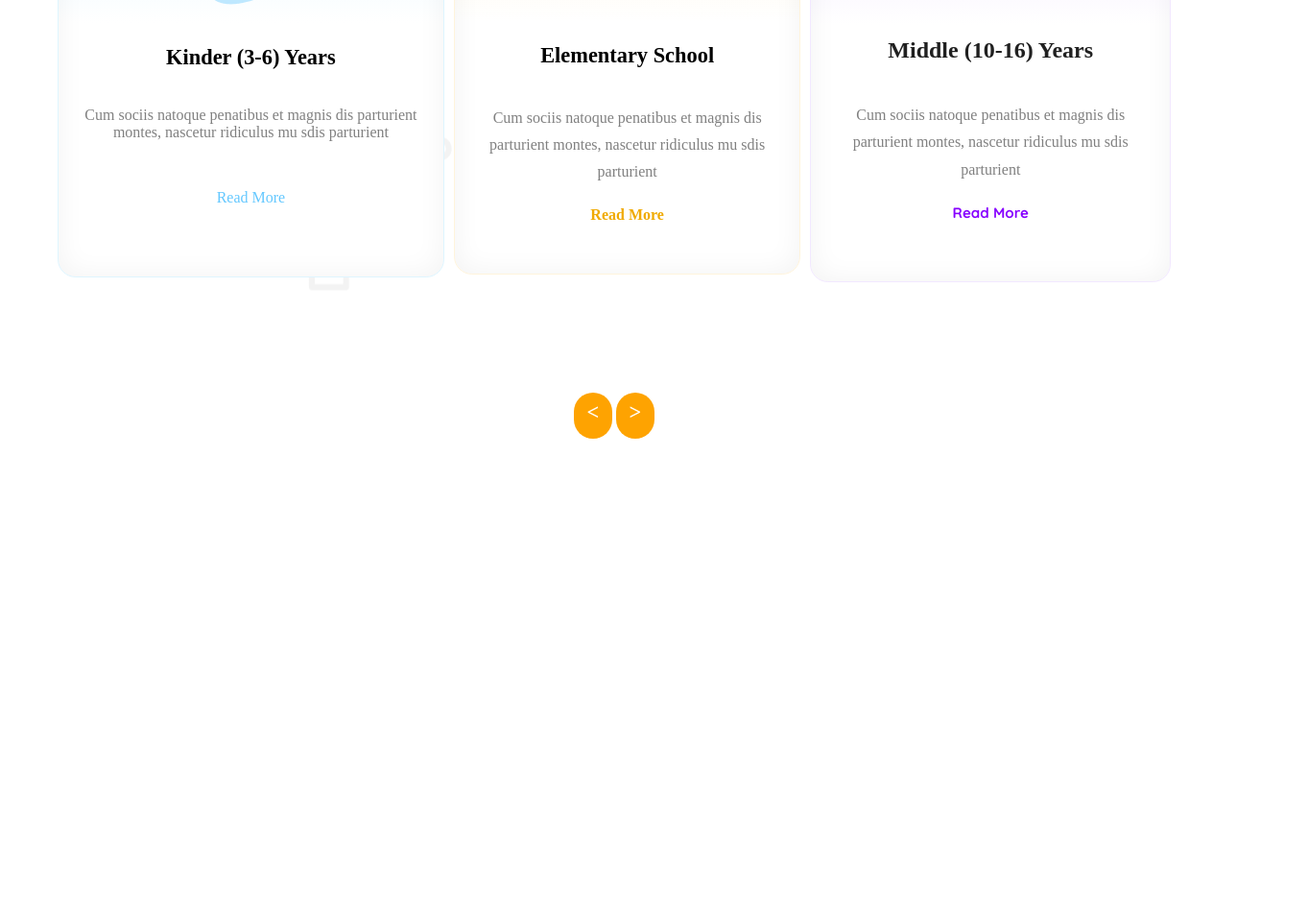
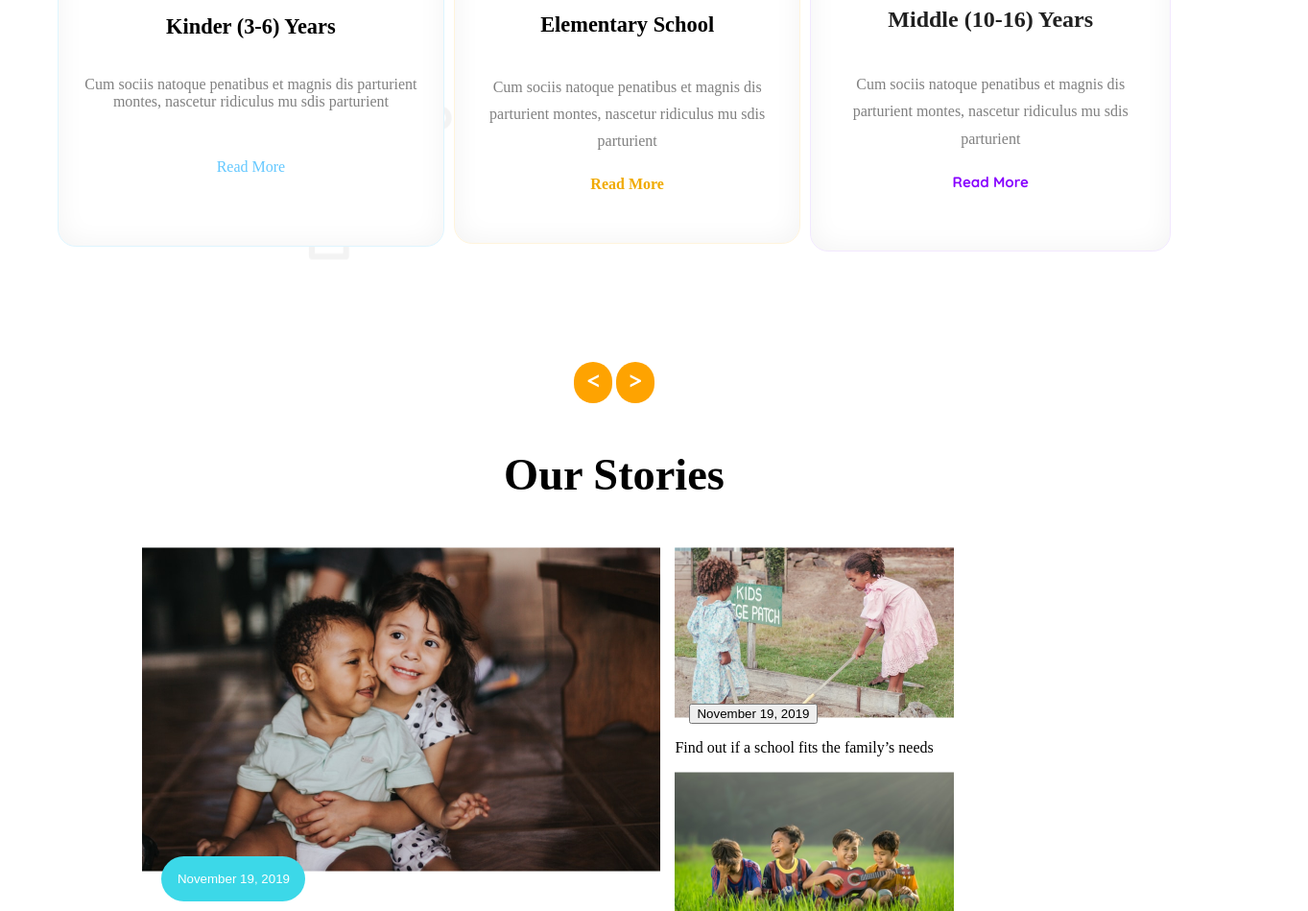
Before and after one commit to Minhaz-miraz/kids-school, a plain HTML site: page index.html in a window 1280 px wide. Shown: the part 1041-1990 px from the top of the page at 96% size, 1363 px wide, since content can reach past the window. Before the commit the page ends 1506 px from the top, so only its background shows below. Drawn offline with Linux system fonts and the light colour scheme.

Commit message:
margin updated

```diff
--- a/index.html
+++ b/index.html
@@ -7,8 +7,8 @@
     <link rel="stylesheet" href="./styles/style.css">
 </head>
 <body>
-    <header>
-        <nav>
+    <div class="topper">
+         <nav class="school-nav">
             <div class="school">
                 <img src="./assets/logo.png" alt="">
                 <h3 class="schltex">SCHOOL</h3>
@@ -22,16 +22,15 @@
             </div>
             <div class="bn-contact">Contact</div>
         </nav>
-    </header>
+
         <!-- banner -->
-    <main>
-        <section>
-            <div class="banner">
+        <div class="banner">
 
-                <div class="banner-title">
-                    <h1 class="banner-heading"><span class="empowering">Empowring</span> <br>
+            <div class="banner-title">
+                <h1 class="banner-heading"><span class="empowering">Empowring</span> <br>
                         students from small <br> age
-                         <span class="twrdsvission">towards vision</span></h1>
+                    <span class="twrdsvission">towards vision</span></h1>
+
 
                     <p class="banner-desc">With the courage, Confidence, Creativity and Compassion to make <br> their Unique Contribution in a Diverse and Dynamic World.</p>
                     <button class="btn-banner">Enroll Now</button>
@@ -41,7 +40,7 @@
                 <img src="./assets/hero-kids.png" alt="">
             </div>
             </div>
-        </section>
+
         <section style="background-image: url('./assets/bg.png');">
             <h2 class="curriculam-title">Standard Curriculum</h2>
 
@@ -85,6 +84,54 @@
                 <span class="dot"> < </span>
                 <span class="dot"> > </span>
             </div>
+        <section>
+            <h3 class="our-stories">Our Stories</h3>
+            <div class="stories-container">
+                <div class="stories-left">
+                    <img class="left-img" src="/assets/story-1.png" alt="">
+                    <div>
+                    <button class="stories-date">November 19, 2019</button>
+                    </div>
+                    <h6 class="left-head">A fun toddler coloring training onclassroom</h6>
+
+                        <p class="left-desc">Beautiful branding for changes by Never Now in Australia.
+                            changes is a platform for open discussion in an inclusive and
+                            collaborative environment, providing the...</p>
+
+                </div>
+                <div class="stories-right">
+                    <div class="story-2">
+                        <img src="./assets/story-2.png" alt="">
+                        <button class="btn-story">November 19, 2019</button>
+                        <p class="story-desc">Find out if a school fits the
+                            family’s needs</p>
+                    </div>
+
+                    <div class="story-3">
+                        <img src="./assets/story-3.png" alt="">
+                        <button class="btn-story3">November 19, 2019</button>
+                    <p class="story-desc">Classroom management
+                        techniques for new tutors</p>
+                </div>
+
+                    <div class="story-4">
+                        <img src="./assets/story-4.png" alt="">
+                        <button class="btn-story">July 19, 2019</button>
+                    <p class="story-desc">Conversation rhymes
+                        improve kids listening</p>
+                    </div>
+                    <div class="story-5">
+                        <img src="./assets/story-5.png" alt="">
+                        <button class="btn-story">July 19, 2019</button>
+                    <p class="story-desc">Conversation rhymes
+                        improve kids listening</p>
+                    </div>
+
+
+                </div>
+            </div>
+
+        </section>
     </main>
 
 
--- a/styles/style.css
+++ b/styles/style.css
@@ -1,7 +1,11 @@
 @import url('https://fonts.googleapis.com/css2?family=Fira+Sans:ital,wght@0,100;0,200;0,300;0,400;0,500;0,600;0,700;0,800;0,900;1,100;1,200;1,300;1,400;1,500;1,600;1,700;1,800;1,900&family=Quicksand:wght@300..700&family=Work+Sans:ital,wght@0,100..900;1,100..900&display=swap');
 
-
-
+.topper{
+    margin: 0 auto;
+}
+.school-nav{
+    margin: 0 auto;
+}
 nav{
     max-width: 1200px; max-height: 70px;
     margin: 20px 150px 20px 150px;
@@ -68,7 +72,7 @@ margin-top: 10px;
     display: flex;
     gap: 50px;
     max-width: 1200px; max-height: 574px;
-    margin: 20px 70px 20px 150px;
+    margin: 0 auto;
 
 }
 .banner-title{
@@ -219,7 +223,7 @@ text-align: center;
 padding-top: 5px;
 }
 .dot{
-    height: 40px;
+    height: 35px;
     width: 40px;
      background: rgb(254, 163, 1);
      text-align: center;
@@ -228,10 +232,50 @@ padding-top: 5px;
     display: inline-block;
  color: white;
  font-size: 1.4rem;
-font-weight: 900;
+font-weight: 1000;
 
 }
 .circle{
     text-align: center;
     margin-top: 80px;
 }
+
+
+/* story */
+
+.our-stories{
+    font-size: 2.9rem;
+font-weight: 700;
+line-height: 57.5px;
+text-align: center;
+
+}
+.stories-container{
+    display: flex;
+justify-content: center;
+margin: 0 auto;
+gap: 15px;
+width: 1160px;
+height: 630px;
+}
+.stories-date{
+    position: relative;
+    bottom: 20px;
+    left: 20px;
+    width: 150px;
+height: 47px;
+border-radius: 47.93px;
+background: rgb(60, 216, 232);
+border: none;
+color: white;
+
+}
+
+.left-desc{
+    width: 433px;
+height: 75px;
+}
+.btn-story{
+    position: relative;
+    right: 280px;
+}
```
